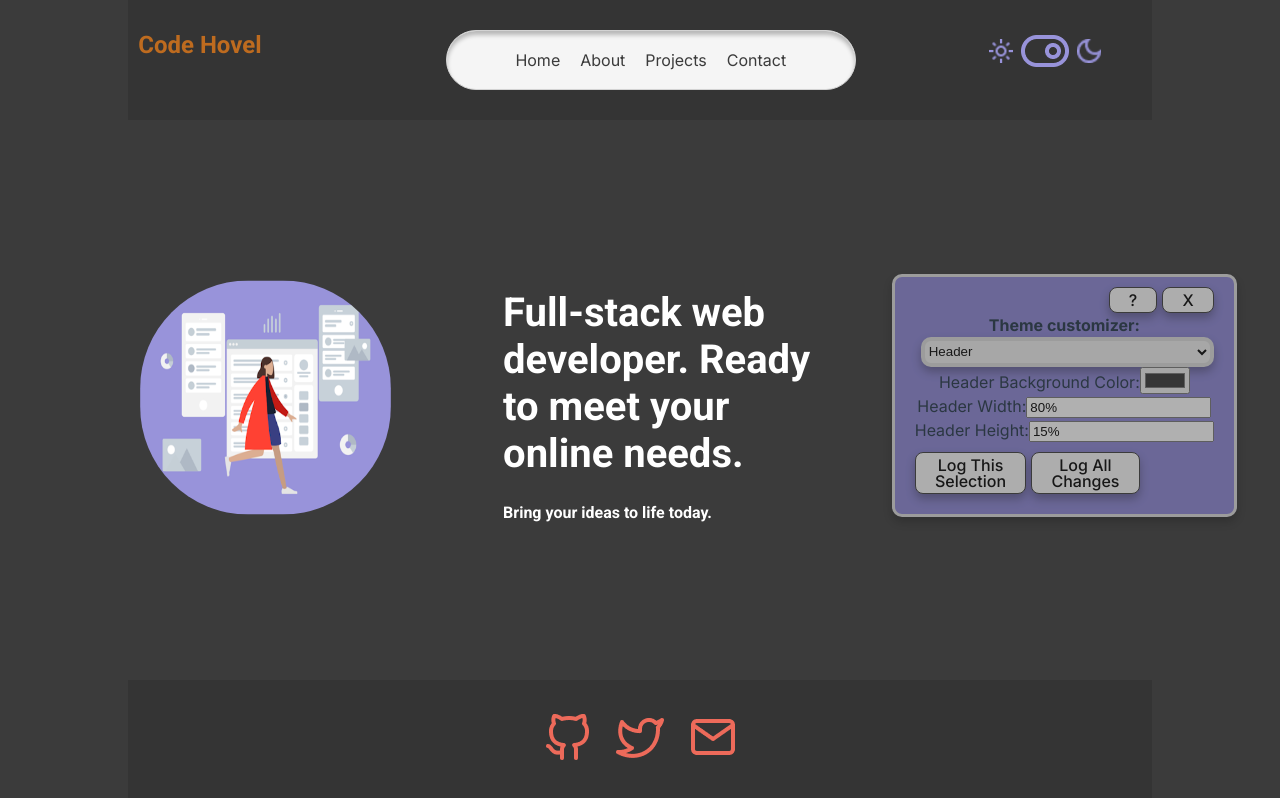
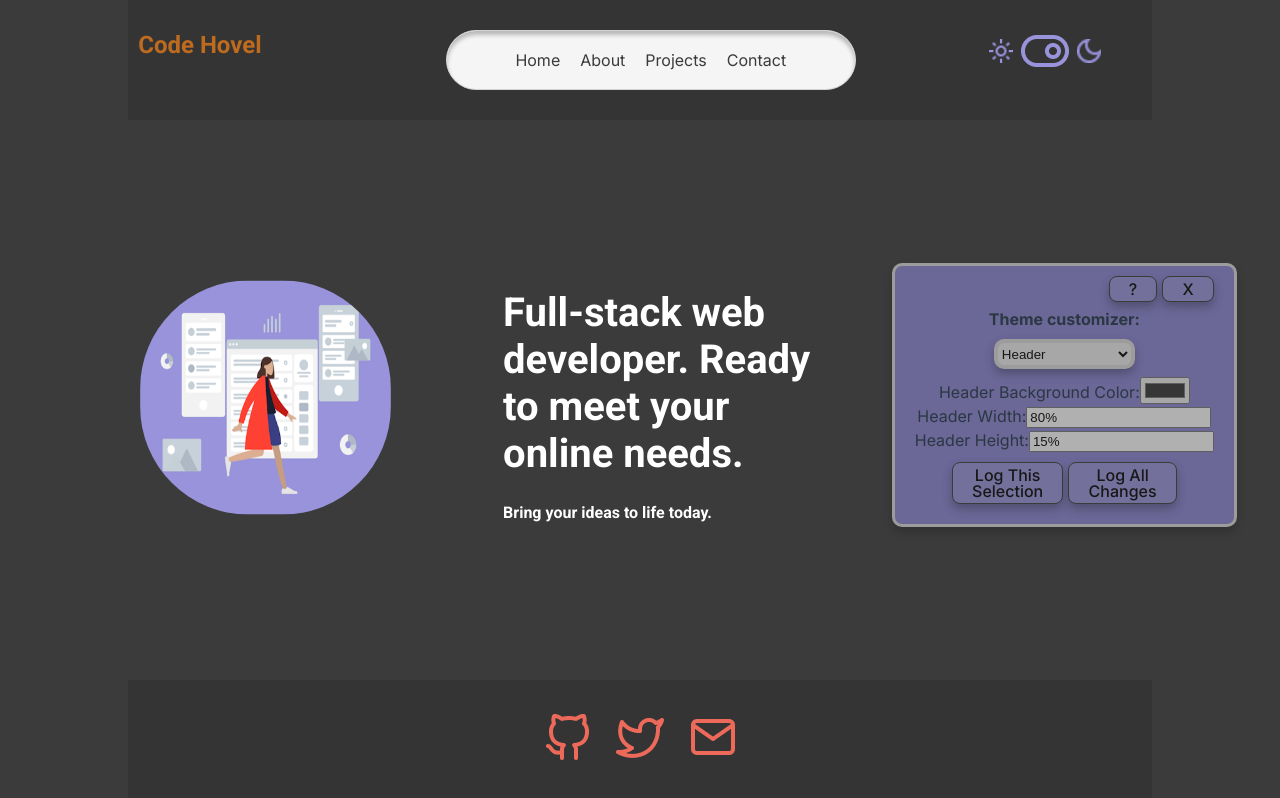
Before and after one commit to evanpixelgame/CodeHovel, a React (Vite) app: page / in a window 1280 px wide. Built offline with nearby package versions, Linux system fonts and the light colour scheme.

Commit message:
further additions to theme customizer

```diff
--- a/src/ThemeCustomizer/ThemeCustomizer.jsx
+++ b/src/ThemeCustomizer/ThemeCustomizer.jsx
@@ -32,6 +32,7 @@ const ThemeCustomizer = () => {
       />
       <ComponentTitle />
       {showInstructions && <Instructions />}
+      <div id="selection-container">
         <select
           value={selectedSection}
           onChange={(e) => setSelectedSection(e.target.value)}
@@ -43,6 +44,7 @@ const ThemeCustomizer = () => {
           <option value="themeCustomizer">Theme Customizer</option>
           <option value="presetThemes">Preset Themes</option>
         </select>
+      </div>
       {renderControls(selectedSection, setSelectedSection)}
       {/* Ensure proper usage */}
       <LogButtons />
--- a/src/ThemeCustomizer/component.css
+++ b/src/ThemeCustomizer/component.css
@@ -1,6 +1,7 @@
 .theme-selector {
   border: 3px solid #ddd;
-  max-width: 130px;
+  width: 60%;
+  max-width: 60%;
   margin: 10px;
   padding: 10px;
   background-color: var(--theme-selector-bg-color);
@@ -8,7 +9,12 @@
   box-shadow: 0px 5px 10px rgba(0, 0, 0, 0.3);
   border-radius: 10px;
   margin-top: 0px;
-  padding-top: 0px;
+  margin-bottom: 0px;
+  display: flex;
+  flex-direction: column;
+  justify-content: center;
+  align-items: center;
+  align-self: center;
 }
 
 .theme-customizer {
@@ -29,11 +35,12 @@
 }
 
 select {
+  max-width: 70%;
   box-shadow: 0px 5px 10px rgba(0, 0, 0, 0.3);
   border: 4px solid #ddd;
   border-radius: 10px;
   height: 30px;
-  margin-left: 6px;
+  margin: 8px;
 }
 
 .theme-button {
@@ -42,6 +49,7 @@ select {
   padding-bottom: 4px;
   padding-top: 4px;
   line-height: 1;
+  background-color: #9995db;
 }
 
 #theme-text {
@@ -53,12 +61,10 @@ select {
   font-size: larger;
 }
 
-#theme-selector-option {
-}
-
 .log-buttons,
 .top-buttons {
   display: flex;
+  justify-content: center;
   gap: 5px;
   margin: 0px;
   padding-top: 10px;
@@ -66,4 +72,5 @@ select {
 
 .top-buttons {
   justify-content: flex-end;
+  margin-bottom: 5px;
 }
--- a/src/ThemeCustomizer/subcomponents/PresetSelector.jsx
+++ b/src/ThemeCustomizer/subcomponents/PresetSelector.jsx
@@ -15,7 +15,6 @@ const themeOptions = [
 function PresetSelector() {
   const { theme, selectTheme } = useThemeContext();
 
-  //should eventually switch to using the Themes object in ThemeContext.js but this is for quicksies
   const [currentIndex, setCurrentIndex] = useState(0);
 
   const handleNextTheme = () => {
@@ -27,13 +26,6 @@ function PresetSelector() {
   return (
     <>
       <div className="theme-selector">
-        {/*
-          <p id="theme-text">
-            The current theme is: <br />
-            <span className="theme-name">{theme}</span>
-        </p>
-        */}
-        <div id="buttonandselect">
         <select value={theme} onChange={(e) => selectTheme(e.target.value)}>
           <option value="light">Light</option>
           <option value="dark">Dark</option>
@@ -58,7 +50,6 @@ function PresetSelector() {
           Next Theme
         </button>
       </div>
-      </div>
     </>
   );
 }
```
Lines whose indentation alone changed are shown as unchanged.
